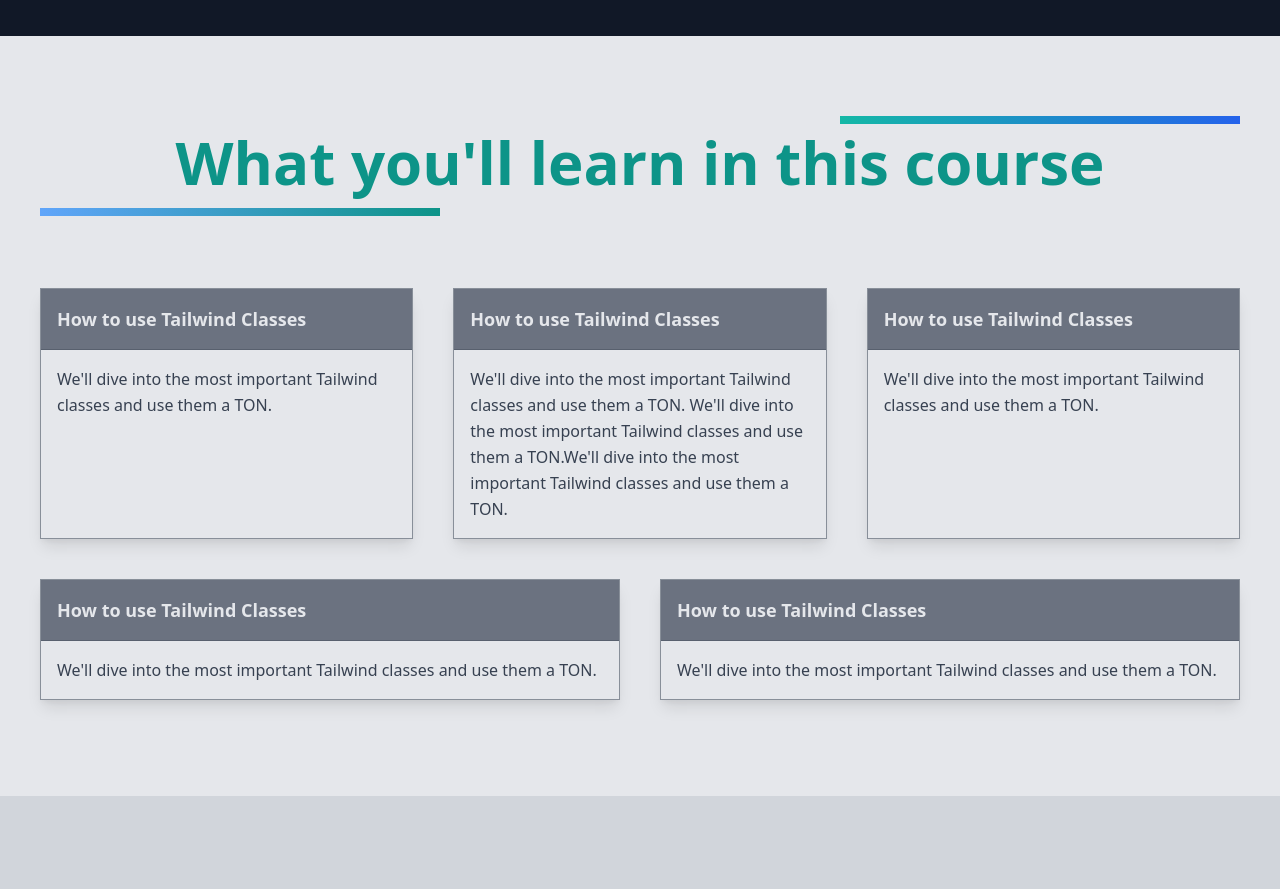
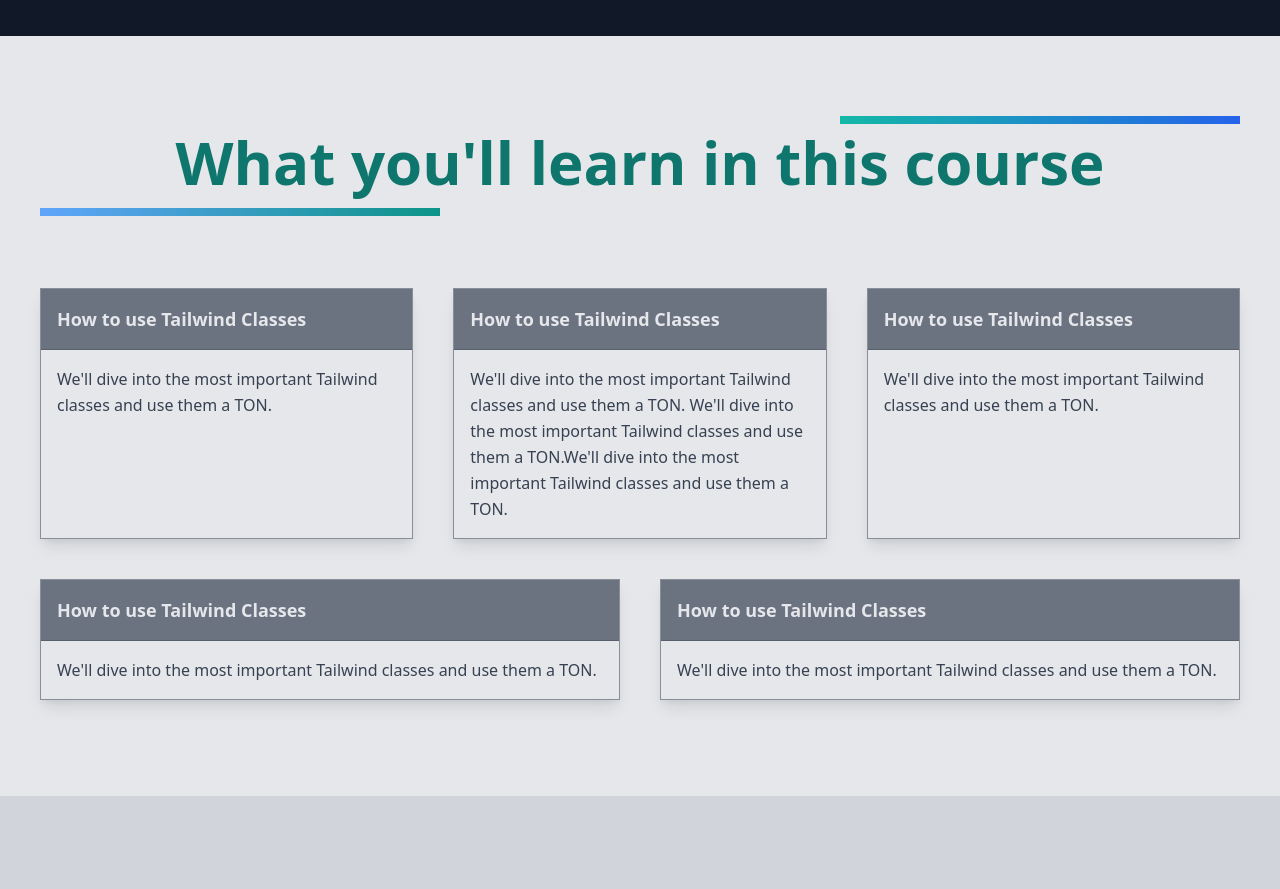
Before and after one commit to sarfarazkasmani/tailwindcssmastery, a website built with Vite: page index.html in a window 1280 px wide. Shown: the part 1280-2169 px from the top of the page. Built offline with nearby package versions, Linux system fonts and the light colour scheme; what tailwindcss-debug-screens would draw is missing.

Commit message:
teal color changed

```diff
--- a/index.html
+++ b/index.html
@@ -184,7 +184,7 @@
           <div class="container mx-auto px-10">
             <!-- header -->
             <div class="relative">
-              <h2 class="mb-24 text-4xl lg:text-6xl text-center font-bold text-teal-600">
+              <h2 class="mb-24 text-4xl lg:text-6xl text-center font-bold text-teal-700">
                 What you'll learn in this course
               </h2>
               <div class="absolute top-0 right-0 w-1/3 h-2 bg-gradient-to-r from-teal-500 to-blue-600 transform -translate-y-4"></div>
```
Lines whose indentation alone changed are shown as unchanged.
